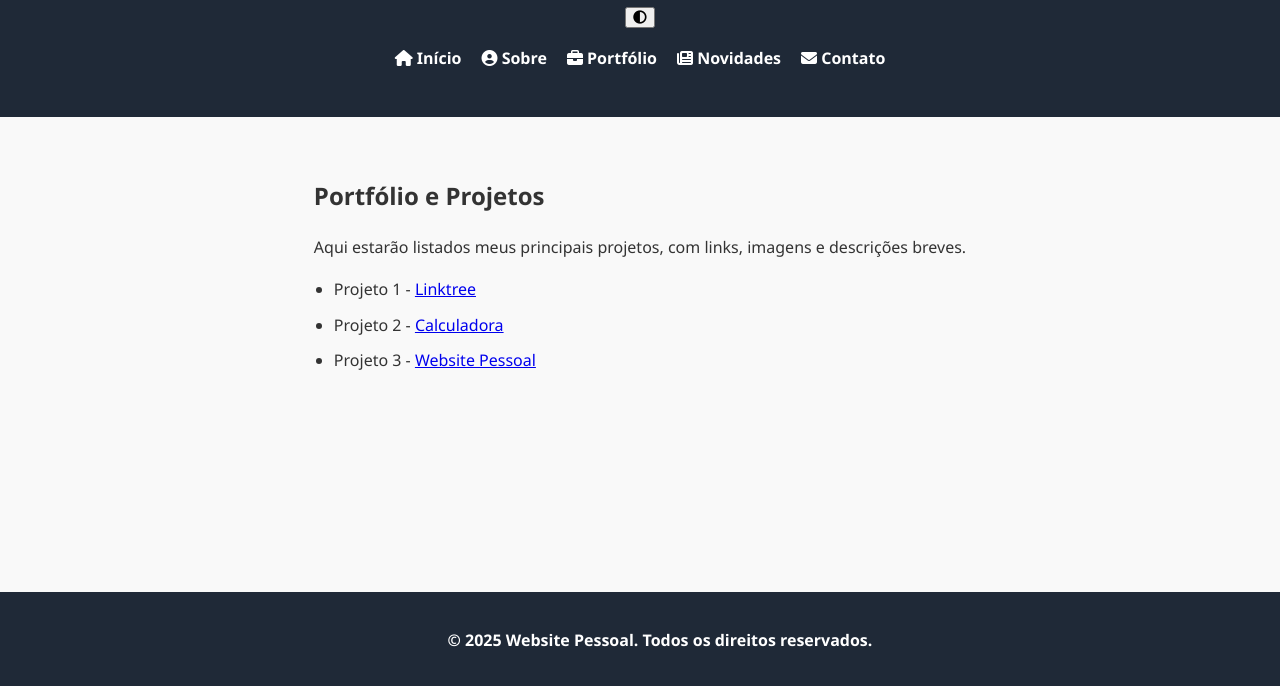
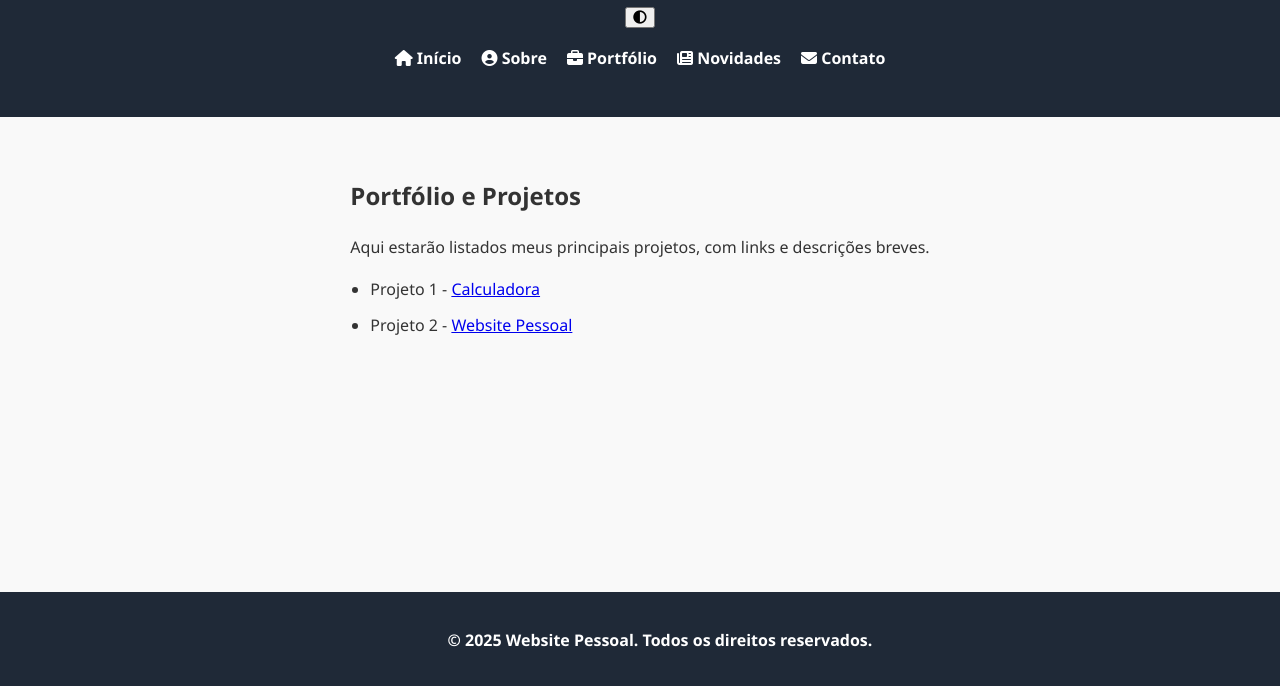
Before and after one commit to Tavarius98/Tavarius98.github.io, a plain HTML site: page portfolio.html in a window 1280 px wide. Shown: the part 110-796 px from the top of the page. Drawn offline with Linux system fonts and the light colour scheme.

Commit message:
Update portfolio section and links
Removed some project links and updated the project list.

```diff
--- a/portfolio.html
+++ b/portfolio.html
@@ -29,11 +29,10 @@
   <main>
     <section id="portfolio">
       <h2>Portfólio e Projetos</h2>
-      <p>Aqui estarão listados meus principais projetos, com links, imagens e descrições breves.</p>
+      <p>Aqui estarão listados meus principais projetos, com links e descrições breves.</p>
       <ul>
-        <li>Projeto 1 - <a href="http://127.0.0.1:5500/Linktree/linktree.html" target="_blank">Linktree</a></li>
-        <li>Projeto 2 - <a href="http://127.0.0.1:5500/Calculadora/calculadora.html" target="_blank">Calculadora</a></li>
-        <li>Projeto 3 - <a href="http://127.0.0.1:5500/Website%20Pessoal/index.html" target="_blank">Website Pessoal</a></li>
+        <li>Projeto 1 - <a href="http://127.0.0.1:5500/Calculadora/calculadora.html" target="_blank">Calculadora</a></li>
+        <li>Projeto 2 - <a href="http://127.0.0.1:5500/Website%20Pessoal/index.html" target="_blank">Website Pessoal</a></li>
       </ul>
     </section>
   </main>
@@ -43,4 +42,5 @@
   </footer>
 </body>
 
+
 </html>
```
